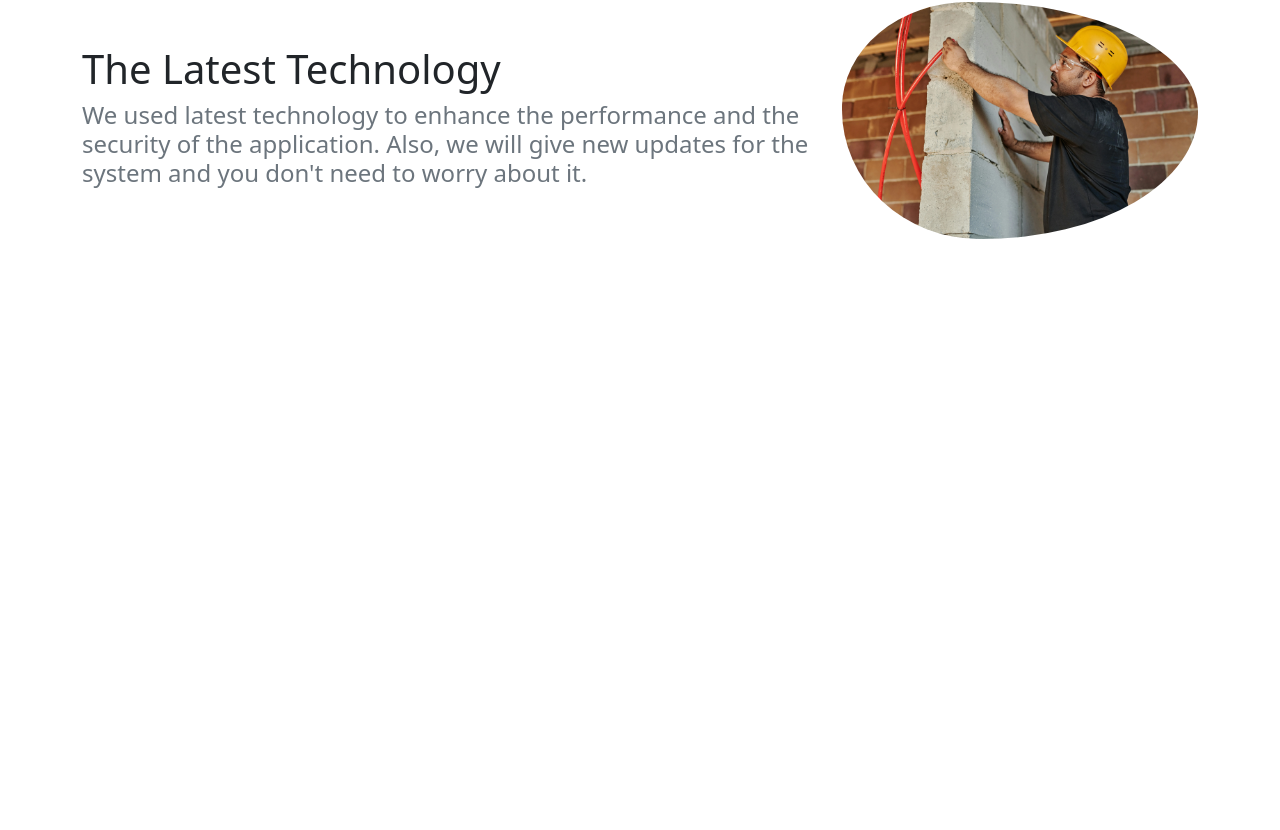
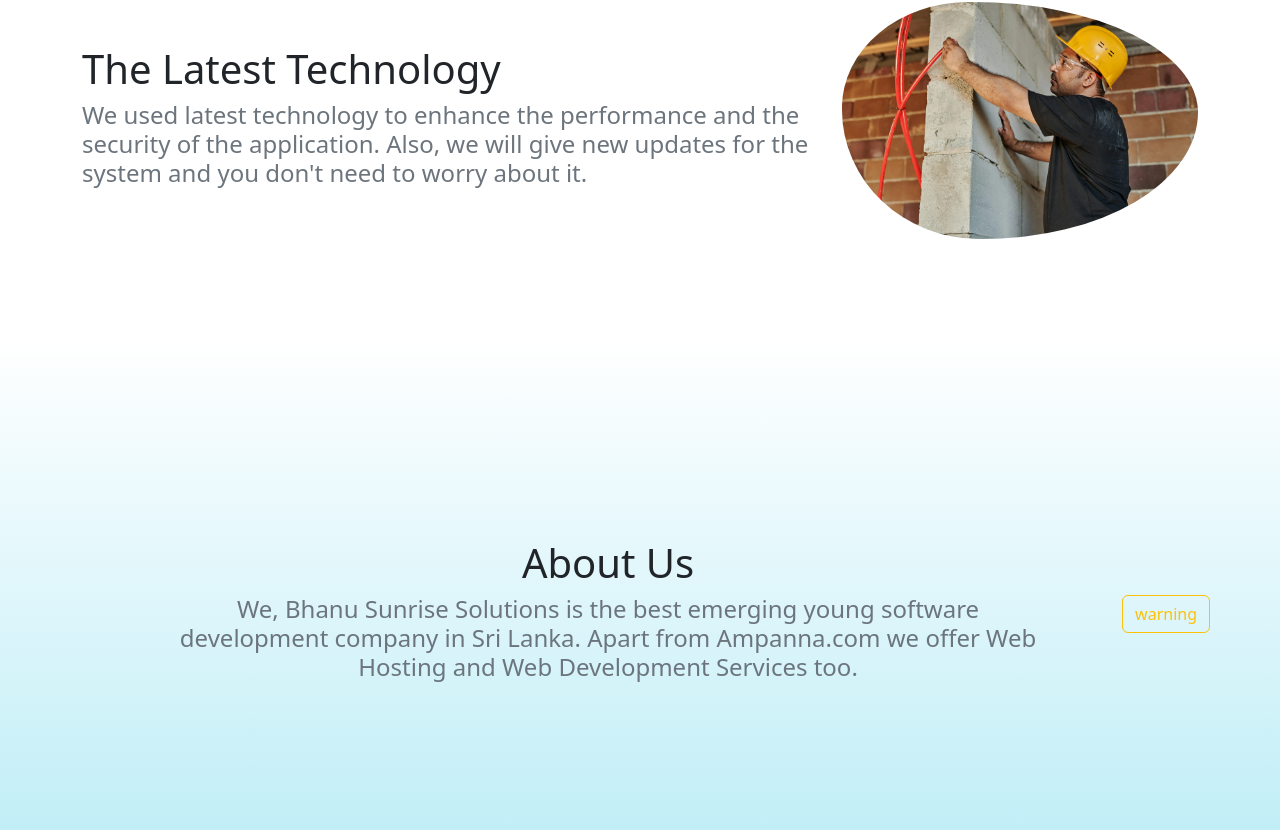
Before and after one commit to bhanusunrise/Development-Project-Level-3, a React (Create React App) app in the folder ClientApp/: page / in a window 1280 px wide. Shown: the part 1167-1997 px from the top of the page. Before the commit the page ends 1506 px from the top, so only its background shows below. Built offline with nearby package versions, Linux system fonts and the light colour scheme.

Commit message:
About Section Partially added

```diff
--- a/ClientApp/src/components/Home.js
+++ b/ClientApp/src/components/Home.js
@@ -1,11 +1,11 @@
 import React, { Component } from 'react';
-import { Carasoul } from './Carasoul';
 import ImageShaper from './ImageShaper';
 import image1 from './images/Home/carasoul/image1.webp';
 import image2 from './images/Home/carasoul/image2.webp';
 import image3 from './images/Home/carasoul/image3.webp';
 import image4 from './images/Home/carasoul/image4.webp';
 import SummeryDetails from './SummeryDetails';
+import { Button } from 'reactstrap';
 
 const detailTopics = ["The Best Solution", "The Most Cost Effective Solution", "The Best Customer Care Service", "The Latest Technology"];
 const detailContents = ["Our solution is best fit for your business because we created this system only for Hardware Businesses. Unlike other ERP solutions, you won't get any confusion with unnecessary features.",
@@ -21,7 +21,6 @@ export class Home extends Component {
 
         return (
             <div>
-
                 <div className="container">
                     <div className="row details">
                         <div className="col-md-4">
@@ -56,9 +55,25 @@ export class Home extends Component {
                         </div>
                     </div>
                 </div>
-                <div className="container">
-                    <div className="row">
-
+                <div className="container-fluid" id="about-menu">
+                    <div className="container">
+                        <div className="row">
+                            <div className="d-flex align-items-center text-center">
+                                <div className="row">
+                                    <div className="col-md-1"></div>
+                                    <div className="col-md-10"><SummeryDetails title="About Us" description="We, Bhanu Sunrise Solutions is the best emerging young software development company in Sri Lanka. Apart from Ampanna.com we offer Web Hosting and Web Development Services too." /></div>
+                                    <div className="col-md-1"></div>
+                                </div>
+                                <div className="row">
+                                    <Button
+                                        color="warning"
+                                        outline
+                                    >
+                                        warning
+                                    </Button>
+                                </div>
+                                </div>
+                        </div>
                     </div>
                 </div>
             </div>
--- a/ClientApp/src/components/NavMenu.css
+++ b/ClientApp/src/components/NavMenu.css
@@ -26,3 +26,14 @@ html {
     margin-top:100px;
     margin-bottom: 100px;
 }
+
+#about-menu {
+    background: rgb(255,255,255);
+    background: linear-gradient(180deg, rgba(255,255,255,1) 0%, rgba(186,236,246,1) 100%);
+    padding-top:200px;
+    padding-bottom: 200px;
+}
+
+.h1-p-spacing {
+    margin-bottom: 300px;
+}
```
